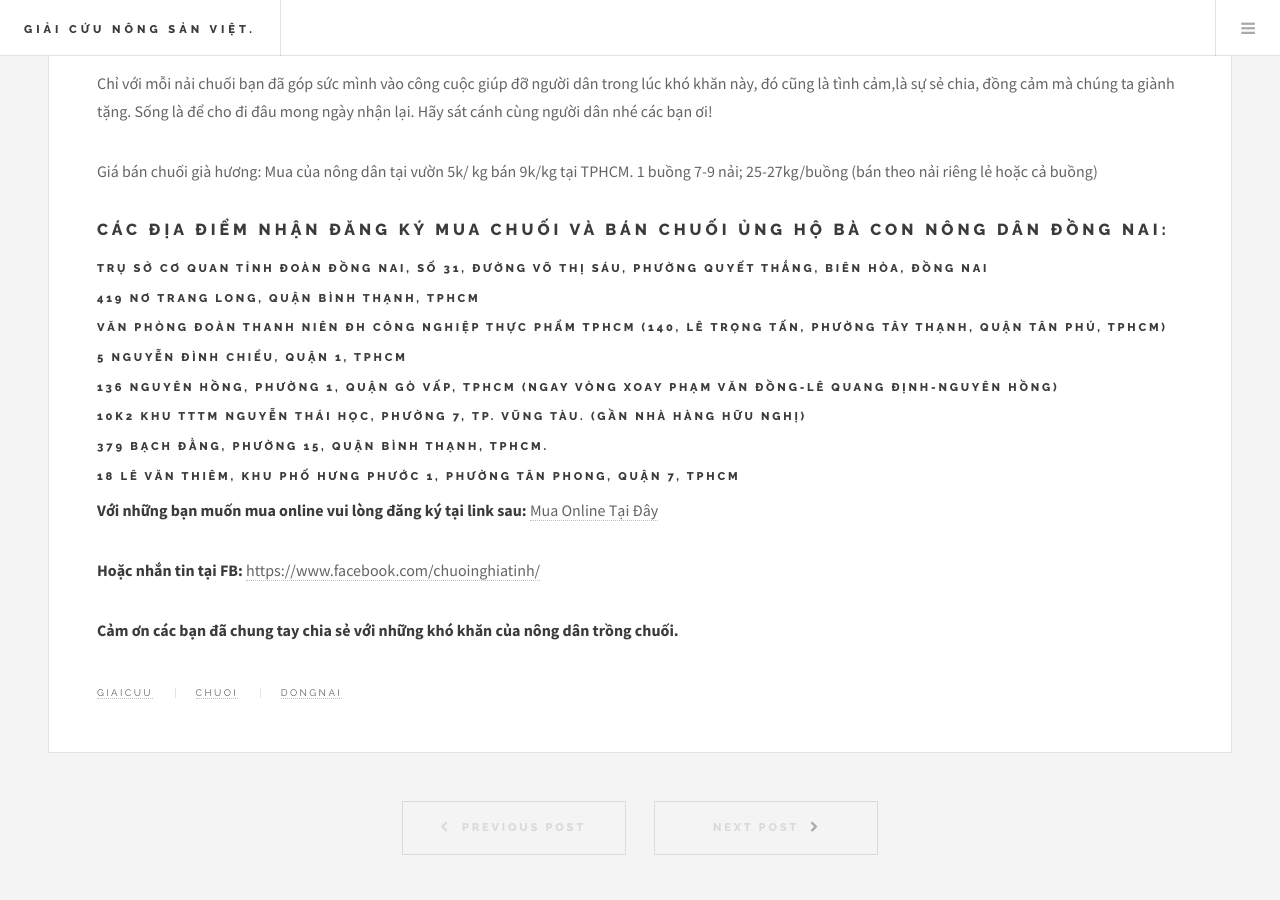
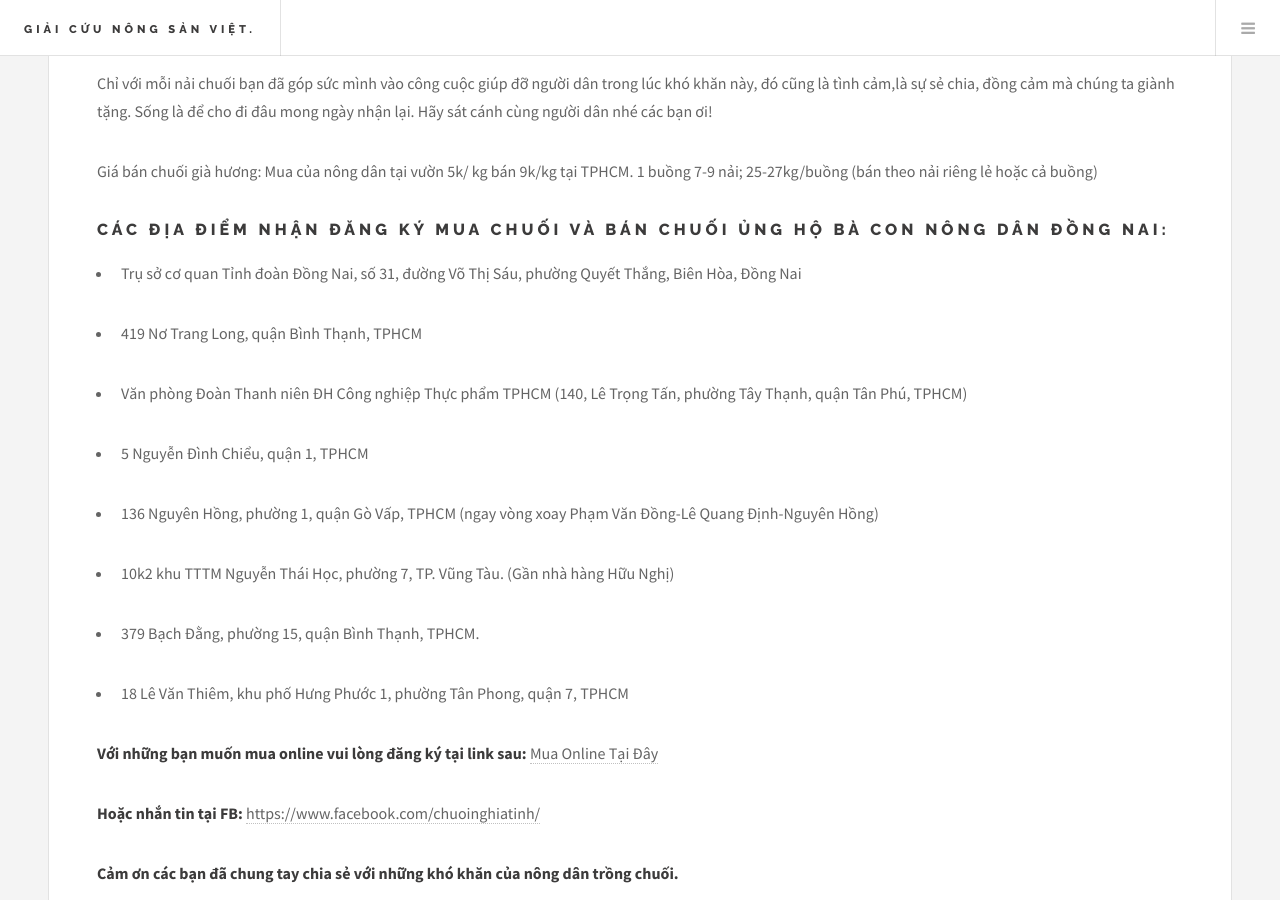
Before and after one commit to giaicuunongsanviet/giaicuunongsanviet.github.io, a Jekyll site: the page built from _posts/2016-12-09-giai-cuu-chuoi-cho-nha-vuon-dong-nai.markdown, in a window 1280 px wide and 900 px high, scrolled down 3984 px. Built offline with Jekyll 4.4.1, drawn with Linux system fonts in a browser that asks for light colours.

Commit message:
Tungns setup project and this is first commit

```diff
--- a/_posts/2016-12-09-giai-cuu-chuoi-cho-nha-vuon-dong-nai.markdown
+++ b/_posts/2016-12-09-giai-cuu-chuoi-cho-nha-vuon-dong-nai.markdown
@@ -28,24 +28,21 @@ Giá bán chuối già hương: Mua của nông dân tại vườn 5k/ kg bán 9
 
 # Các địa điểm nhận đăng ký mua chuối và bán chuối ủng hộ bà con nông dân Đồng Nai:
 
-#### Trụ sở cơ quan Tỉnh đoàn Đồng Nai, số 31, đường Võ Thị Sáu, phường Quyết Thắng, Biên Hòa, Đồng Nai
+* Trụ sở cơ quan Tỉnh đoàn Đồng Nai, số 31, đường Võ Thị Sáu, phường Quyết Thắng, Biên Hòa, Đồng Nai
 
-#### 419 Nơ Trang Long, quận Bình Thạnh, TPHCM
+* 419 Nơ Trang Long, quận Bình Thạnh, TPHCM
 
-#### Văn phòng Đoàn Thanh niên ĐH Công nghiệp Thực phẩm TPHCM (140, Lê Trọng Tấn, phường Tây Thạnh, quận Tân Phú, TPHCM)
+* Văn phòng Đoàn Thanh niên ĐH Công nghiệp Thực phẩm TPHCM (140, Lê Trọng Tấn, phường Tây Thạnh, quận Tân Phú, TPHCM)
 
-#### 5 Nguyễn Đình Chiểu, quận 1, TPHCM
+* 5 Nguyễn Đình Chiểu, quận 1, TPHCM
 
-#### 136 Nguyên Hồng, phường 1, quận Gò Vấp, TPHCM (ngay vòng xoay Phạm Văn Đồng-Lê Quang Định-Nguyên Hồng)
+* 136 Nguyên Hồng, phường 1, quận Gò Vấp, TPHCM (ngay vòng xoay Phạm Văn Đồng-Lê Quang Định-Nguyên Hồng)
 
+* 10k2 khu TTTM Nguyễn Thái Học, phường 7, TP. Vũng Tàu. (Gần nhà hàng Hữu Nghị)
 
-#### 10k2 khu TTTM Nguyễn Thái Học, phường 7, TP. Vũng Tàu. (Gần nhà hàng Hữu Nghị)
+* 379 Bạch Đằng, phường 15, quận Bình Thạnh, TPHCM.
 
-
-#### 379 Bạch Đằng, phường 15, quận Bình Thạnh, TPHCM.
-
-
-#### 18 Lê Văn Thiêm, khu phố Hưng Phước 1, phường Tân Phong, quận 7, TPHCM
+* 18 Lê Văn Thiêm, khu phố Hưng Phước 1, phường Tân Phong, quận 7, TPHCM
 
 **Với những bạn muốn mua online vui lòng đăng ký tại link sau:**
 [Mua Online Tại Đây](https://goo.gl/forms/6Cs0McBNNE6mATQG2)
```
